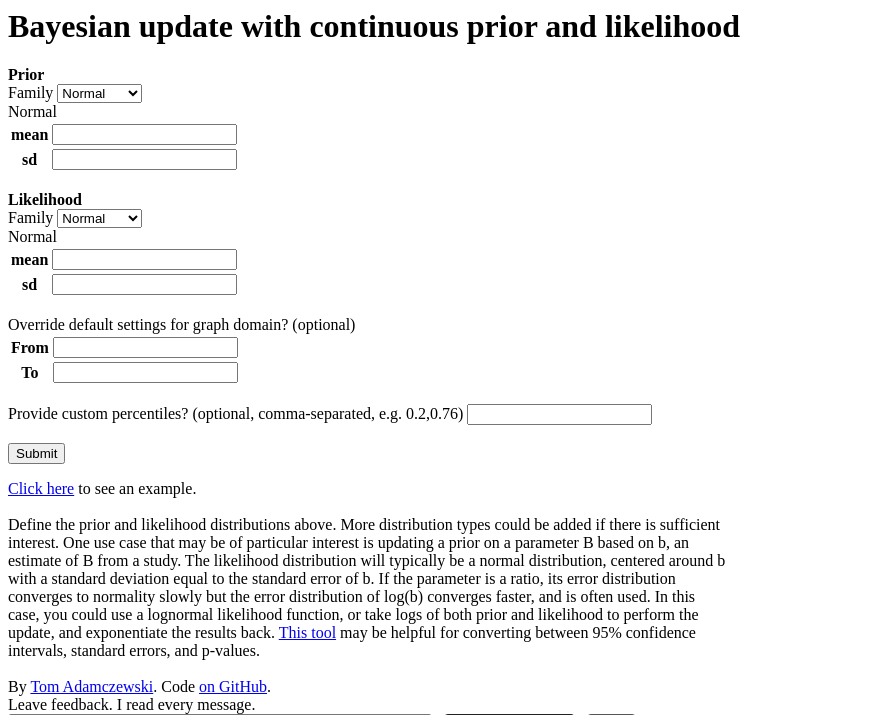
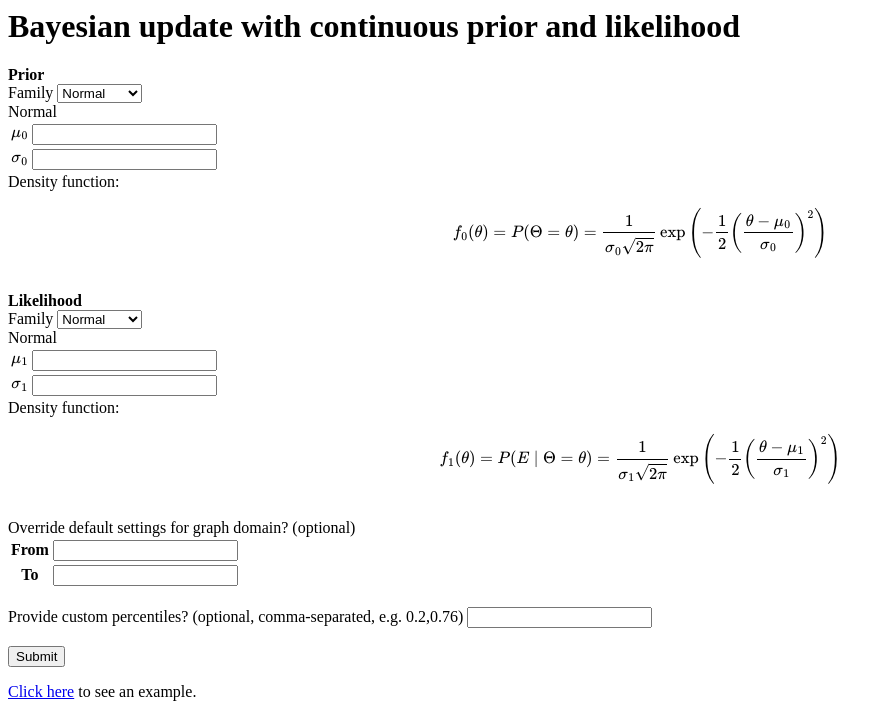
Before and after one commit to tadamcz/bayes-continuous, a Flask app: page / in a window 1280 px wide. Shown: the top 715 px of the page, without its empty margins (0-892 px from the left). Run offline with Flask 2, Linux system fonts and the light colour scheme; some libraries are stand-ins or nearby versions.

Commit message:
add equations for density functions

```diff
--- a/frontend.py
+++ b/frontend.py
@@ -103,15 +103,17 @@ def get_result(thread_id):
 
 
 def label_form(form):
+    i = 0
     for obj in [form.prior, form.likelihood]:
-        obj.normal.param1.label = "mean"
-        obj.normal.param2.label = "sd"
+        obj.normal.param1.label = "\( \mu_"+str(i)+"\)"
+        obj.normal.param2.label = "\( \sigma_"+str(i)+"\)"
 
-        obj.lognormal.param1.label = "mu"
-        obj.lognormal.param2.label = "sigma"
+        obj.lognormal.param1.label = "\( \mu_"+str(i)+"\)"
+        obj.lognormal.param2.label = "\( \sigma_"+str(i)+"\)"
 
-        obj.beta.param1.label = "alpha"
-        obj.beta.param2.label = "beta"
+        obj.beta.param1.label = "\( \\alpha_"+str(i)+"\)"
+        obj.beta.param2.label = "\( \\beta_"+str(i)+"\)"
+        i += 1
 
     form.graphrange.param1.label = "From"
     form.graphrange.param2.label = "To"
--- /dev/null
+++ b/templates/_latex_macros.html
@@ -0,0 +1,41 @@
+{% macro normal_pdf_eq(i) %}
+    {% raw %}
+    {\frac {1}{\sigma_
+        {% endraw %}{{i}}{% raw %}
+    {\sqrt {2\pi }}}}\exp \left(-{\frac {1}{2}}\left({\frac {\theta-\mu_
+        {% endraw %}{{i}}{% raw %}
+    }{\sigma_
+        {% endraw %}{{i}}{% raw %}
+    }}\right)^{2} \right)
+    {% endraw %}
+{% endmacro %}
+
+{% macro lognormal_pdf_eq(i) %}
+    {% raw %}
+    {\frac {1}{\theta\sigma_
+        {% endraw %}{{i}}{% raw %}
+    {\sqrt {2\pi }}}}\ \exp \left(-{\frac {\left(\ln \theta-\mu_
+        {% endraw %}{{i}}{% raw %}
+    \right)^{2}}{2\sigma_
+        {% endraw %}{{i}}{% raw %}
+    ^{2}}}\right)
+    {% endraw %}
+{% endmacro %}
+
+{% macro beta_pdf_eq(i) %}
+    {% raw %}
+    \frac {\theta^{\alpha_
+        {% endraw %}{{i}}{% raw %}
+    -1}(1-\theta)^{\beta_
+        {% endraw %}{{i}}{% raw %}
+    -1}}{\mathrm {B} (\alpha_
+        {% endraw %}{{i}}{% raw %}
+    ,\beta_
+        {% endraw %}{{i}}{% raw %}
+    )}
+    {% endraw %}
+{% endmacro %}
+
+
+{% set prior_density_eq = "f_0(\\theta) = P(\\Theta=\\theta)" %}
+{% set likelihood_density_eq = "f_1(\\theta) = P(E \mid \\Theta=\\theta)" %}
--- a/templates/index.html
+++ b/templates/index.html
@@ -2,6 +2,7 @@
     <meta charset="UTF-8">
     <title>Bayesian update with continuous prior and likelihood<</title>
     <link rel="stylesheet" href= {{url_for('static', filename='/styles.css') }}>
+    <script id="MathJax-script" async src="https://cdn.jsdelivr.net/npm/mathjax@3/es5/tex-mml-chtml.js"></script>
     {% include "_google_analytics.html" %}
 </head>
 
@@ -12,11 +13,30 @@
 <div><b> Prior </b></div>
 {{ form.prior.family.label }} {{ form.prior.family(onchange="display_fields_prior()") }}
 
-<div id = "prior-normal-field"> {{ render_field(form.prior.normal) }} </div>
+{% from "_latex_macros.html" import
+        prior_density_eq,
+        likelihood_density_eq,
+        normal_pdf_eq,
+        lognormal_pdf_eq,
+        beta_pdf_eq
+        %}
 
-<div id = "prior-lognormal-field"> {{ render_field(form.prior.lognormal) }}  </div>
+<div id = "prior-normal-field">
+    {{ render_field(form.prior.normal) }}
+    Density function: $$ {{prior_density_eq}} = {{ normal_pdf_eq(0) }} $$
+</div>
 
-<div id = "prior-beta-field"> {{ render_field(form.prior.beta) }}  </div>
+<div id = "prior-lognormal-field">
+    {{ render_field(form.prior.lognormal) }}
+    Density function: $$ {{prior_density_eq}} = {{ lognormal_pdf_eq(0) }} $$
+</div>
+
+<div id = "prior-beta-field">
+    {{ render_field(form.prior.beta) }}
+    Density function: $$ {{prior_density_eq}} = {{ beta_pdf_eq(0) }} $$
+    (See <a href="https://en.wikipedia.org/wiki/Beta_distribution">Wikipedia</a> for the definition
+    of the function \(\mathrm {B} \) in the normalization constant.)
+</div>
 
 <div id = "prior-uniform-field"> {{ render_field(form.prior.uniform) }}  </div>
 
@@ -25,11 +45,22 @@
 
 {{ form.likelihood.family.label }} {{ form.likelihood.family(onchange="display_fields_likelihood()") }}
 
-<div id = "likelihood-normal-field"> {{ render_field(form.likelihood.normal) }} </div>
+<div id = "likelihood-normal-field">
+    {{ render_field(form.likelihood.normal) }}
+    Density function: $$ {{ likelihood_density_eq }} = {{ normal_pdf_eq(1) }} $$
+</div>
 
-<div id = "likelihood-lognormal-field"> {{ render_field(form.likelihood.lognormal) }}  </div>
+<div id = "likelihood-lognormal-field">
+    {{ render_field(form.likelihood.lognormal) }}
+    Density function: $$ {{likelihood_density_eq}} = {{ lognormal_pdf_eq(1) }} $$
+</div>
 
-<div id = "likelihood-beta-field"> {{ render_field(form.likelihood.beta) }}  </div>
+<div id = "likelihood-beta-field">
+    {{ render_field(form.likelihood.beta) }}
+    Density function: $$ {{likelihood_density_eq}} = {{ beta_pdf_eq(1) }} $$
+    (See <a href="https://en.wikipedia.org/wiki/Beta_distribution">Wikipedia</a> for the definition
+    of the function \(\mathrm {B} \) in the normalization constant.)
+</div>
 
 <div id = "likelihood-uniform-field"> {{ render_field(form.likelihood.uniform) }}  </div>
     <br>
```
Also changed, not shown: backend.py (+4 -4 lines).
